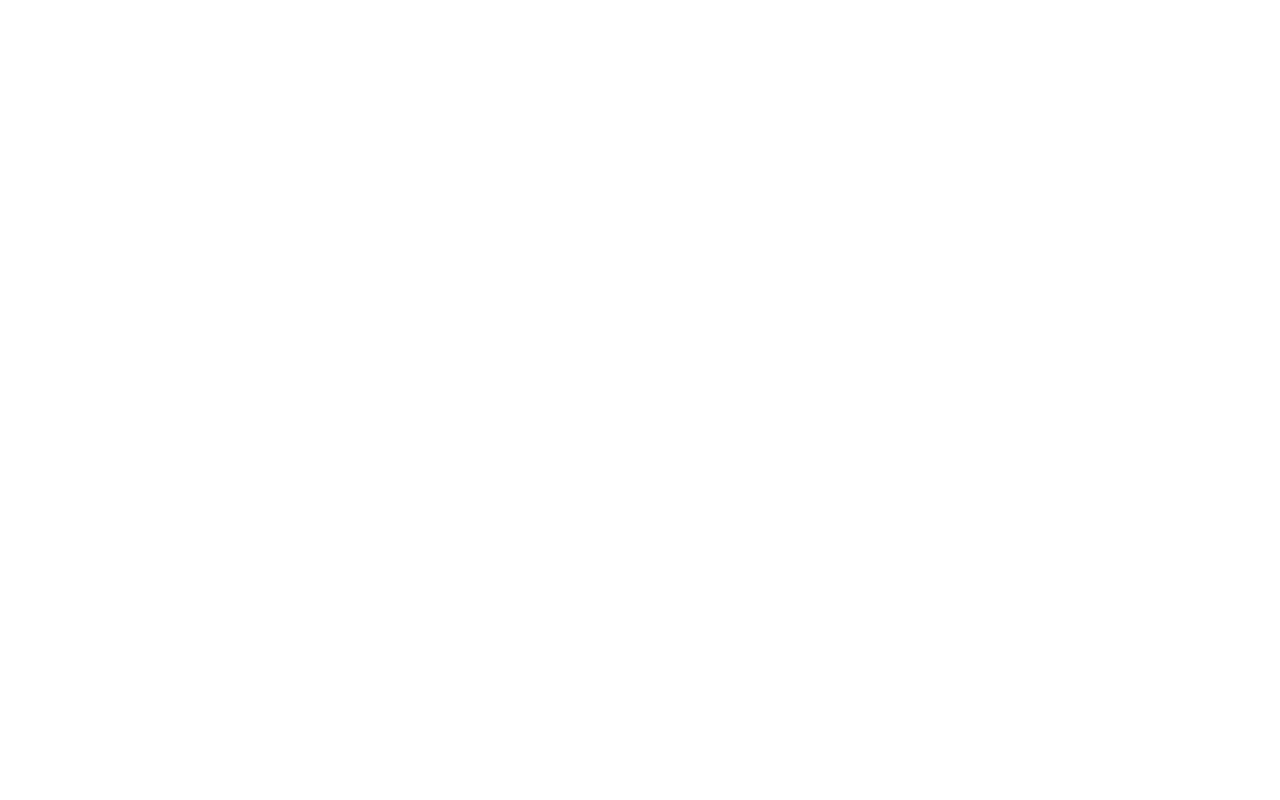
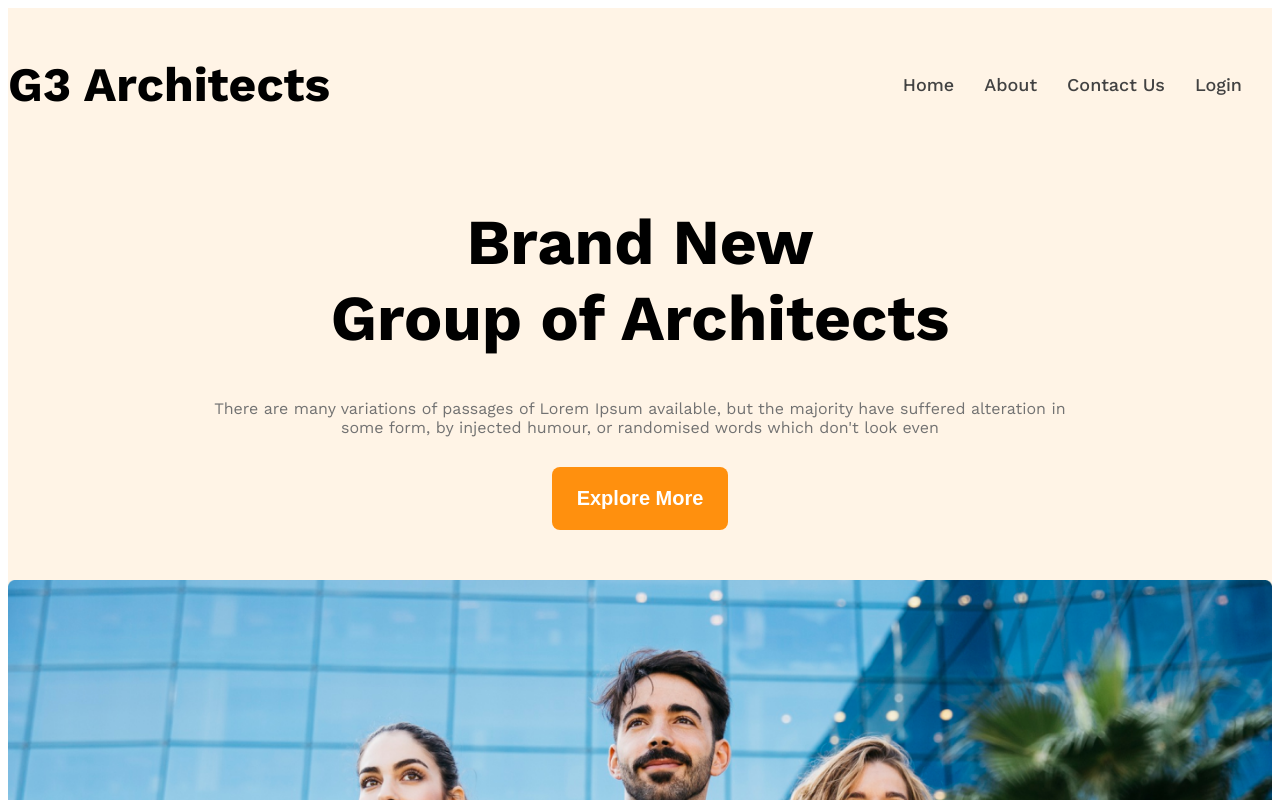
Before and after one commit to mustakimbillah369/g3-architects-website, a plain HTML site: page index.html in a window 1280 px wide. Shown: the top 800 px of the page. Drawn offline with nearby package versions, Linux system fonts and the light colour scheme.

Commit message:
added a header part

```diff
--- a/index.html
+++ b/index.html
@@ -8,10 +8,28 @@
   <link rel="stylesheet" href="styles/architects.css">
 
 </head>
-<body>
+<body class="work-sans-font">
 
-  <header>
-
+  <header class="bg-light">
+   <nav class="navbar display-flex">
+    <h3 class="brand">G3 Architects</h3>
+    <ul class="nav-links display-flex" >
+      <!-- li.nav-item*4>a.nav-link -->
+      <li class="nav-item"><a href="" class="nav-link text-gray">Home</a></li>
+      <li class="nav-item"><a href="" class="nav-link text-gray">About</a></li>
+      <li class="nav-item"><a href="" class="nav-link text-gray">Contact Us</a></li>
+      <li class="nav-item"><a href="" class="nav-link text-gray">Login</a></li>
+    </ul>
+   </nav>
+     <div class="banner">
+      <div class="banner-content">
+        <h1 class="banner-title">Brand New <br>
+          Group of Architects</h1>
+          <p class="banner-description text-light-gray">There are many variations of passages of Lorem Ipsum available, but the majority have suffered alteration in some form, by injected humour, or randomised words which don't look even</p>
+          <button class="btn-primary">Explore More</button>
+      </div>
+        <img class="banner-image" src="images/banner.png" alt="">
+     </div>
   </header>
 
   <main>
--- a/styles/architects.css
+++ b/styles/architects.css
@@ -0,0 +1,91 @@
+
+@import url('https://fonts.googleapis.com/css2?family=Work+Sans:ital,wght@0,100..900;1,100..900&display=swap');
+
+.work-sans-font {
+  font-family: "Work Sans", serif;
+  font-optical-sizing: auto;
+  font-weight: 400;
+  font-style: normal;
+}
+
+
+/* shared styles */
+  .display-flex{
+    display: flex;
+  }
+
+  .text-gray{
+    color: #424242;
+    /* dark-02  */
+  }
+
+  .text-light-gray{
+    color: #727272;
+    /* dark-03 */
+  }
+  .bg-light{
+    background-color: rgba(255, 144, 14, 0.10);
+  }
+
+  .btn-primary{
+    background-color: #ff900e;
+    color: white;
+    padding: 20px 25px;
+    font-size: 1.25rem;
+    font-weight: 600;
+    border-radius: 8px;
+    border: none;
+  }
+
+/* header styles */
+
+/* navbar related styles */
+.navbar{
+  justify-content: space-between;
+  /* এর ফলে ন্যাবের মধ্যে থাকা দুইটা চাইল্ড দুইদিকে চলে যাবে।  */
+  align-items: center;
+  /* ৩ রেম দেওয়ায় একই লাইনে ছিলো না, তাই সেন্টার এলাইন করেছি  */
+
+}
+.nav-links{
+
+}
+.brand{
+  font-weight: bold;
+  font-size: 3rem;
+  /* 16px = 1rem , 45px = 3rem */
+}
+.nav-item{
+  list-style: none;
+  /* অথবা ul ট্যাগের মধ্যে type="none" বসিয়ে  */
+  margin-right: 30PX;
+}
+.nav-link{
+  /* এঁকোর ট্যাগের জন্য নিচে আন্ডার লাইন আসছে তাই a tag কে টেক্টস ডেকোরেশন করতে হবে।   */
+  text-decoration: none;
+  font-size: 18px;
+  font-weight: 500;
+}
+
+.navbar, .banner{
+  max-width: 1440px;
+  margin: 0 auto;
+}
+
+/* banner related styles */
+.banner-content{
+  max-width: 860px;
+  margin: 0 auto;
+  text-align: center;
+  margin-bottom: 50px;
+}
+.banner-title{
+  font-weight: 700;
+  font-size: 4rem;
+}
+.banner-description{
+  margin-bottom: 30px;
+}
+.banner-image{
+  width: 100%;
+}
```
